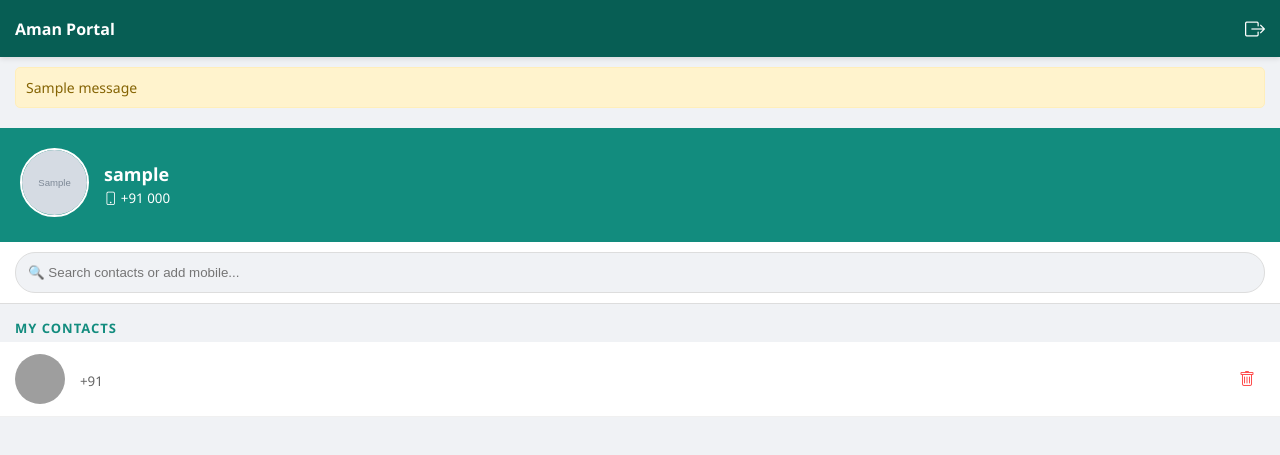
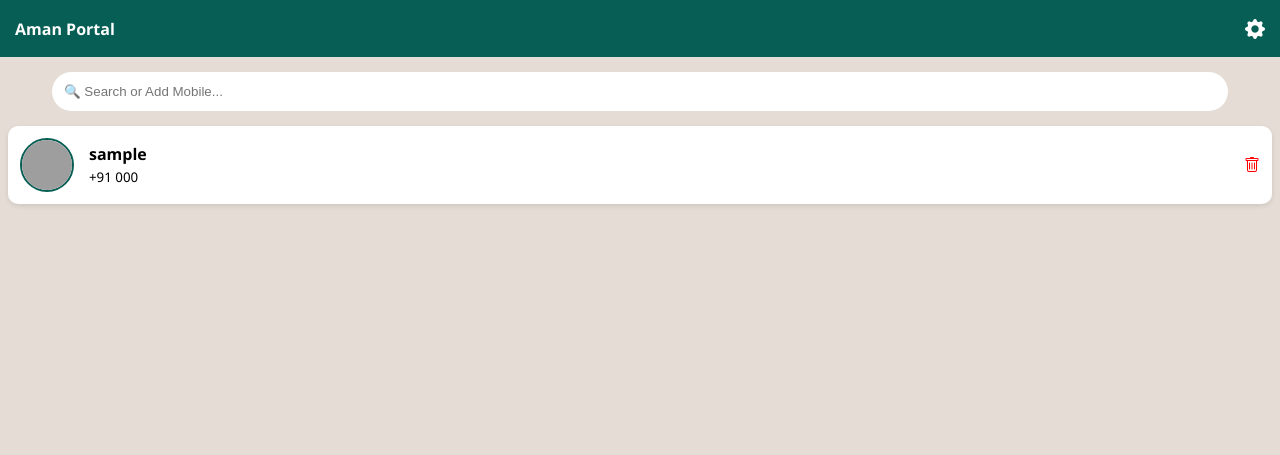
Before and after one commit to amanupadhy480-josh/Chat-Portal, a Flask app: page / in a window 1280 px wide. Shown: the top 455 px of the page. Run offline with Flask 3, Linux system fonts and the light colour scheme; a user stored in the database is signed in; tables that the repository leaves empty hold one stand-in row (values such as "Sample post"); grey boxes marked "Sample" are stand-in pictures; one stand-in notice (Sample message) is shown; grey boxes are pictures that could not be loaded.

Commit message:
Update home.html

```diff
--- a/templates/home.html
+++ b/templates/home.html
@@ -1,132 +1,87 @@
 <!DOCTYPE html>
-<html lang="en">
+<html>
 <head>
-    <meta charset="UTF-8">
     <meta name="viewport" content="width=device-width, initial-scale=1.0">
-    <title>Aman Portal - Home</title>
+    <title>Aman Portal - Contacts</title>
     <link rel="stylesheet" href="https://cdn.jsdelivr.net/npm/bootstrap-icons@1.11.1/font/bootstrap-icons.css">
     <style>
-        body { font-family: 'Segoe UI', Tahoma, Geneva, Verdana, sans-serif; margin: 0; background: #f0f2f5; }
-        .header { background: #075e54; color: white; padding: 15px; display: flex; justify-content: space-between; align-items: center; position: sticky; top:0; z-index:10; box-shadow: 0 2px 5px rgba(0,0,0,0.1); }
+        :root { --main: #075e54; --bg: #e5ddd5; }
+        body { font-family: 'Segoe UI', sans-serif; margin: 0; background: var(--bg); transition: 0.3s; }
+        .navbar { background: var(--main); color: white; padding: 15px; display: flex; justify-content: space-between; align-items: center; position: sticky; top: 0; z-index: 100; }
+        .user-item { background: white; margin: 8px; padding: 12px; border-radius: 10px; display: flex; align-items: center; gap: 15px; box-shadow: 0 2px 5px rgba(0,0,0,0.1); }
+        .dp-img { width: 50px; height: 50px; border-radius: 50%; object-fit: cover; border: 2px solid var(--main); }
+        .search-box { width: 90%; margin: 15px auto; display: block; padding: 12px; border-radius: 25px; border: none; outline: none; }
+        .settings-btn { cursor: pointer; font-size: 20px; }
+        .status-dot { width: 10px; height: 10px; border-radius: 50%; display: inline-block; }
+        .online { background: #25d366; }
+        .offline { background: #bbb; }
 
-        .profile-section { background: #128c7e; color: white; padding: 20px; display: flex; align-items: center; gap: 15px; }
-        .profile-dp { width: 65px; height: 65px; border-radius: 50%; object-fit: cover; border: 2px solid white; cursor: pointer; transition: 0.3s; }
-        .profile-dp:hover { opacity: 0.8; }
-
-        .search-container { background: white; padding: 10px 15px; border-bottom: 1px solid #ddd; }
-        .search-box { width: 100%; padding: 12px; border-radius: 20px; border: 1px solid #ddd; outline: none; background: #f0f2f5; box-sizing: border-box; }
-
-        .section-title { padding: 15px 15px 5px; font-size: 13px; color: #128c7e; text-transform: uppercase; font-weight: bold; letter-spacing: 1px; }
-        .user-item { background: white; padding: 12px 15px; display: flex; align-items: center; border-bottom: 1px solid #f0f0f0; transition: 0.2s; text-decoration: none; color: inherit; }
-        .user-item:active { background: #ebebeb; }
-        .item-dp { width: 50px; height: 50px; border-radius: 50%; object-fit: cover; margin-right: 15px; }
-        .user-info { flex: 1; }
-        .user-info strong { font-size: 16px; display: block; margin-bottom: 2px; }
-        .user-info small { color: #666; }
-
-        .action-btn { padding: 8px 16px; border-radius: 20px; border: none; font-size: 13px; cursor: pointer; font-weight: bold; transition: 0.3s; }
-        .btn-accept { background: #25D366; color: white; margin-right: 5px; }
-        .btn-accept:hover { background: #1da851; }
-
-        .flash-messages { padding: 10px 15px; }
-        .alert { padding: 10px; background: #fff3cd; color: #856404; border-radius: 5px; border: 1px solid #ffeeba; margin-bottom: 10px; font-size: 14px; }
-
-        .empty-state { text-align: center; padding: 40px 20px; color: #888; }
-        .empty-state i { font-size: 48px; margin-bottom: 10px; display: block; opacity: 0.5; }
+        /* Settings Modal */
+        #settingsModal { display: none; position: fixed; top: 50%; left: 50%; transform: translate(-50%, -50%); background: white; padding: 20px; border-radius: 15px; width: 80%; max-width: 350px; box-shadow: 0 0 100px rgba(0,0,0,0.5); z-index: 1000; }
+        .btn-del { background: #ff4d4d; color: white; border: none; padding: 10px; width: 100%; border-radius: 5px; margin-top: 15px; }
     </style>
 </head>
 <body>
-    <div class="header">
+    <div class="navbar">
         <strong>Aman Portal</strong>
-        <a href="/logout" style="color:white; text-decoration:none;"><i class="bi bi-box-arrow-right" style="font-size: 20px;"></i></a>
+        <i class="bi bi-gear-fill settings-btn" onclick="toggleSettings()"></i>
     </div>
 
-    {% with messages = get_flashed_messages() %}
-      {% if messages %}
-        <div class="flash-messages">
-          {% for message in messages %}
-            <div class="alert">{{ message }}</div>
-          {% endfor %}
-        </div>
-      {% endif %}
-    {% endwith %}
+    <input type="text" id="search" class="search-box" placeholder="🔍 Search or Add Mobile..." onkeyup="filterUsers()">
 
-    <div class="profile-section">
-        <form id="dp-form" action="/update_dp" method="POST" enctype="multipart/form-data">
-            <input type="file" id="dp-input" name="file" accept="image/*" style="display:none" onchange="handleFileUpload()">
-            <img src="/uploads/{{ current_user.profile_pic }}" class="profile-dp" onclick="document.getElementById('dp-input').click()" title="Click to change DP">
-        </form>
-        <div>
-            <div style="font-weight:bold; font-size:18px;">{{ current_user.username }}</div>
-            <small><i class="bi bi-phone"></i> +91 {{ current_user.mobile }}</small>
-        </div>
-    </div>
-
-    <div class="search-container">
-        <input type="text" id="searchInput" class="search-box" placeholder="🔍 Search contacts or add mobile..." onkeyup="filterContacts()">
-    </div>
-
-    {% if unknown %}
-    <div class="section-title">New Requests</div>
-    <div id="requestList">
-        {% for u in unknown %}
+    <div id="contactList">
+        {% for c in contacts %}
         <div class="user-item">
-            <img src="/uploads/{{ u.dp }}" class="item-dp">
-            <div class="user-info">
-                <strong>{{ u.username }}</strong>
-                <small>Sent you a message</small>
+            <img src="/uploads/{{ c.contact_mobile }}_dp.png" onerror="this.src='/static/default_dp.png'" class="dp-img">
+            <div style="flex:1" onclick="location.href='/chat/{{ c.contact_username }}'">
+                <strong>{{ c.contact_username }}</strong><br>
+                <small>+91 {{ c.contact_mobile }}</small>
             </div>
-            <form action="/add_contact" method="POST" style="margin: 0;">
-                <input type="hidden" name="mobile" value="{{ u.mobile }}">
-                <button type="submit" class="action-btn btn-accept">Accept</button>
-            </form>
+            <a href="/delete_contact/{{ c.id }}" style="color:red" onclick="return confirm('Remove contact?')"><i class="bi bi-trash"></i></a>
         </div>
         {% endfor %}
     </div>
-    {% endif %}
 
-    <div class="section-title">My Contacts</div>
-    <div id="contactList">
-        {% if contacts %}
-            {% for c in contacts %}
-            <div class="user-item-wrapper">
-                <div class="user-item">
-                    <img src="/uploads/{{ c.dp }}" class="item-dp">
-                    <a href="/chat/{{ c.username }}" class="user-info" style="text-decoration: none; color: black;">
-                        <strong>{{ c.username }}</strong>
-                        <small>+91 {{ c.mobile }}</small>
-                    </a>
-                    <a href="/delete_contact/{{ c.id }}" style="color:#ff4d4d; padding: 10px;" onclick="return confirm('Remove contact?')">
-                        <i class="bi bi-trash"></i>
-                    </a>
-                </div>
-            </div>
-            {% endfor %}
-        {% else %}
-            <div class="empty-state">
-                <i class="bi bi-person-plus"></i>
-                No contacts yet. Search a number to start chatting!
-            </div>
-        {% endif %}
+    <div id="settingsModal">
+        <h3>Account Settings</h3>
+        <hr>
+        <label>Theme Background:</label>
+        <input type="color" id="colorPicker" onchange="changeTheme(this.value)" style="width: 100%; height: 40px;">
+
+        <form action="/add_contact" method="POST" style="margin-top:15px;">
+            <input name="mobile" placeholder="Add Mobile Number" required style="width:90%; padding:8px;">
+            <button type="submit" style="width:100%; margin-top:5px; background:var(--main); color:white; border:none; padding:8px;">Add Contact</button>
+        </form>
+
+        <form action="/delete_account" method="POST" onsubmit="return confirm('Account permanently delete karein?')">
+            <button class="btn-del">Delete My Account</button>
+        </form>
+        <button onclick="toggleSettings()" style="width:100%; margin-top:10px; border:none; padding:8px;">Close</button>
     </div>
 
     <script>
-        function handleFileUpload() {
-            const fileInput = document.getElementById('dp-input');
-            if (fileInput.files.length > 0) {
-                document.getElementById('dp-form').submit();
-            }
+        function toggleSettings() {
+            let m = document.getElementById('settingsModal');
+            m.style.display = m.style.display === 'block' ? 'none' : 'block';
         }
 
-        function filterContacts() {
-            let input = document.getElementById('searchInput').value.toLowerCase();
-            let wrappers = document.getElementsByClassName('user-item-wrapper');
+        function changeTheme(color) {
+            document.body.style.backgroundColor = color;
+            localStorage.setItem('portal-bg', color);
+        }
 
-            for (let wrapper of wrappers) {
-                let text = wrapper.innerText.toLowerCase();
-                wrapper.style.display = text.includes(input) ? "block" : "none";
+        window.onload = () => {
+            let savedColor = localStorage.getItem('portal-bg');
+            if(savedColor) document.body.style.backgroundColor = savedColor;
+        }
+
+        function filterUsers() {
+            let input = document.getElementById('search').value.toLowerCase();
+            let items = document.getElementsByClassName('user-item');
+            for (let item of items) {
+                item.style.display = item.innerText.toLowerCase().includes(input) ? "flex" : "none";
             }
         }
     </script>
 </body>
-    </html>
+</html>
```
